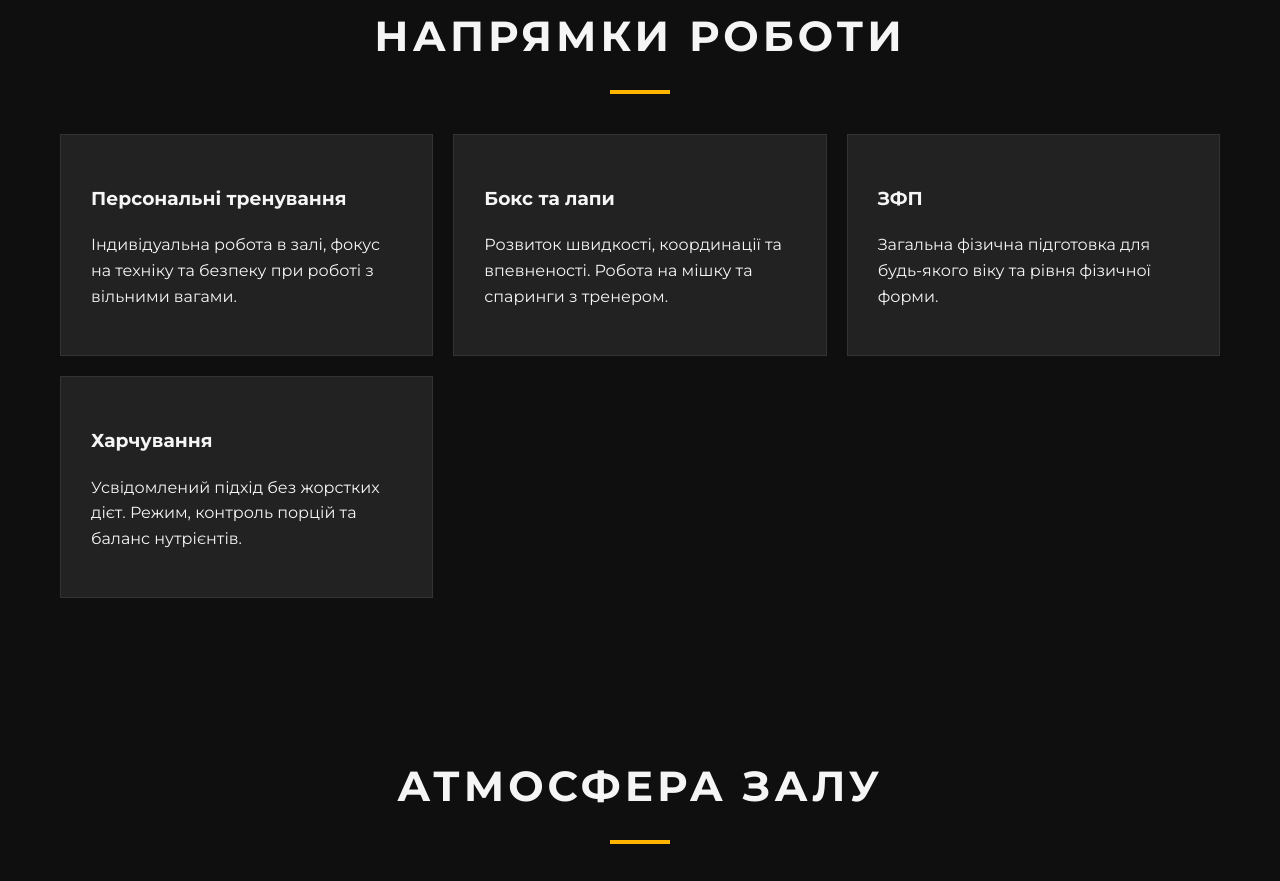
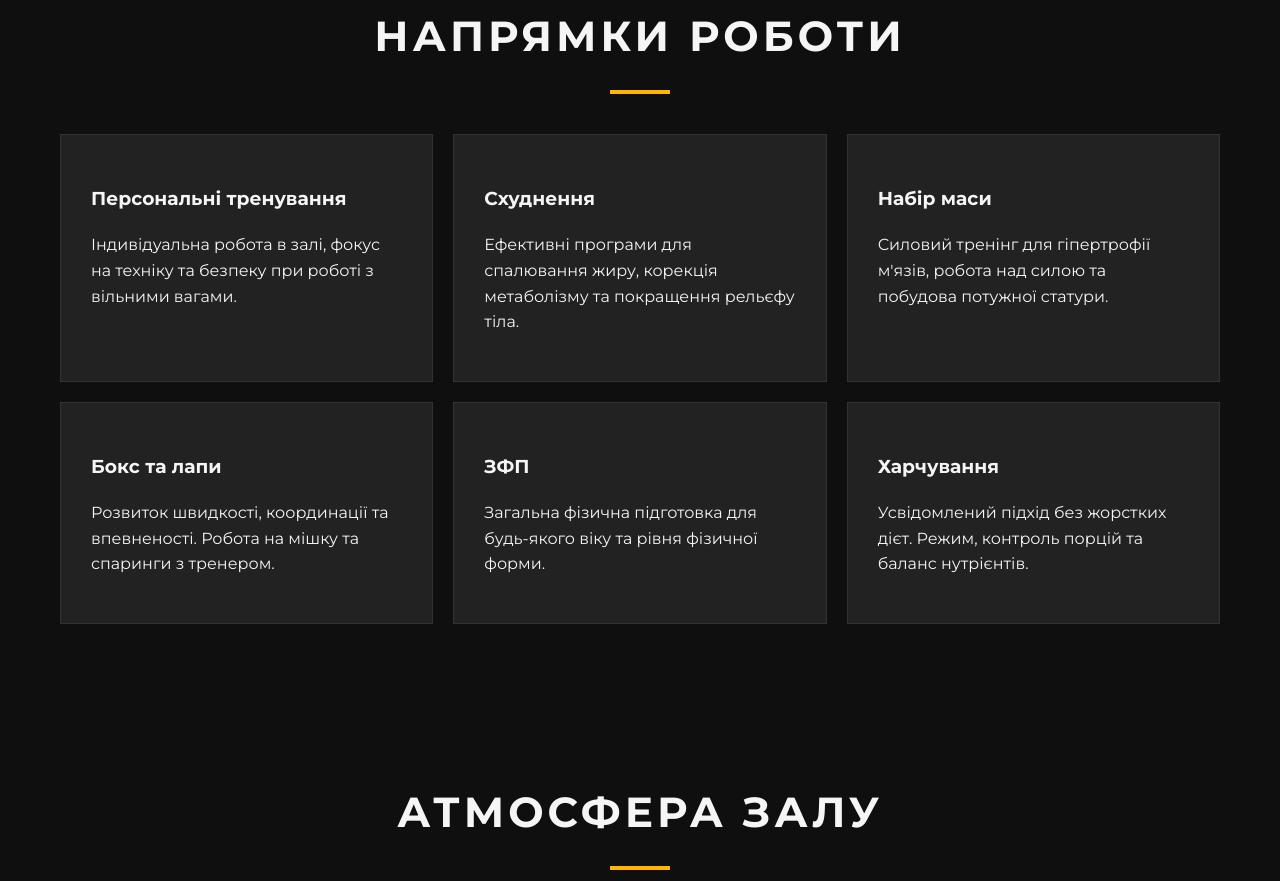
Before and after one commit to Laz-Dim/tviy-trener, a plain HTML site: page index.html in a window 1280 px wide. Shown: the part 2374-3255 px from the top of the page. Drawn offline with Linux system fonts and the light colour scheme.

Commit message:
feat: add weight loss and muscle gain blocks to services section

```diff
--- a/index.html
+++ b/index.html
@@ -83,6 +83,14 @@
                 <div class="service-card">
                     <h3>Персональні тренування</h3>
                     <p>Індивідуальна робота в залі, фокус на техніку та безпеку при роботі з вільними вагами.</p>
+                </div>
+                <div class="service-card">
+                    <h3>Схуднення</h3>
+                    <p>Ефективні програми для спалювання жиру, корекція метаболізму та покращення рельєфу тіла.</p>
+                </div>
+                <div class="service-card">
+                    <h3>Набір маси</h3>
+                    <p>Силовий тренінг для гіпертрофії м'язів, робота над силою та побудова потужної статури.</p>
                 </div>
                 <div class="service-card">
                     <h3>Бокс та лапи</h3>
```
